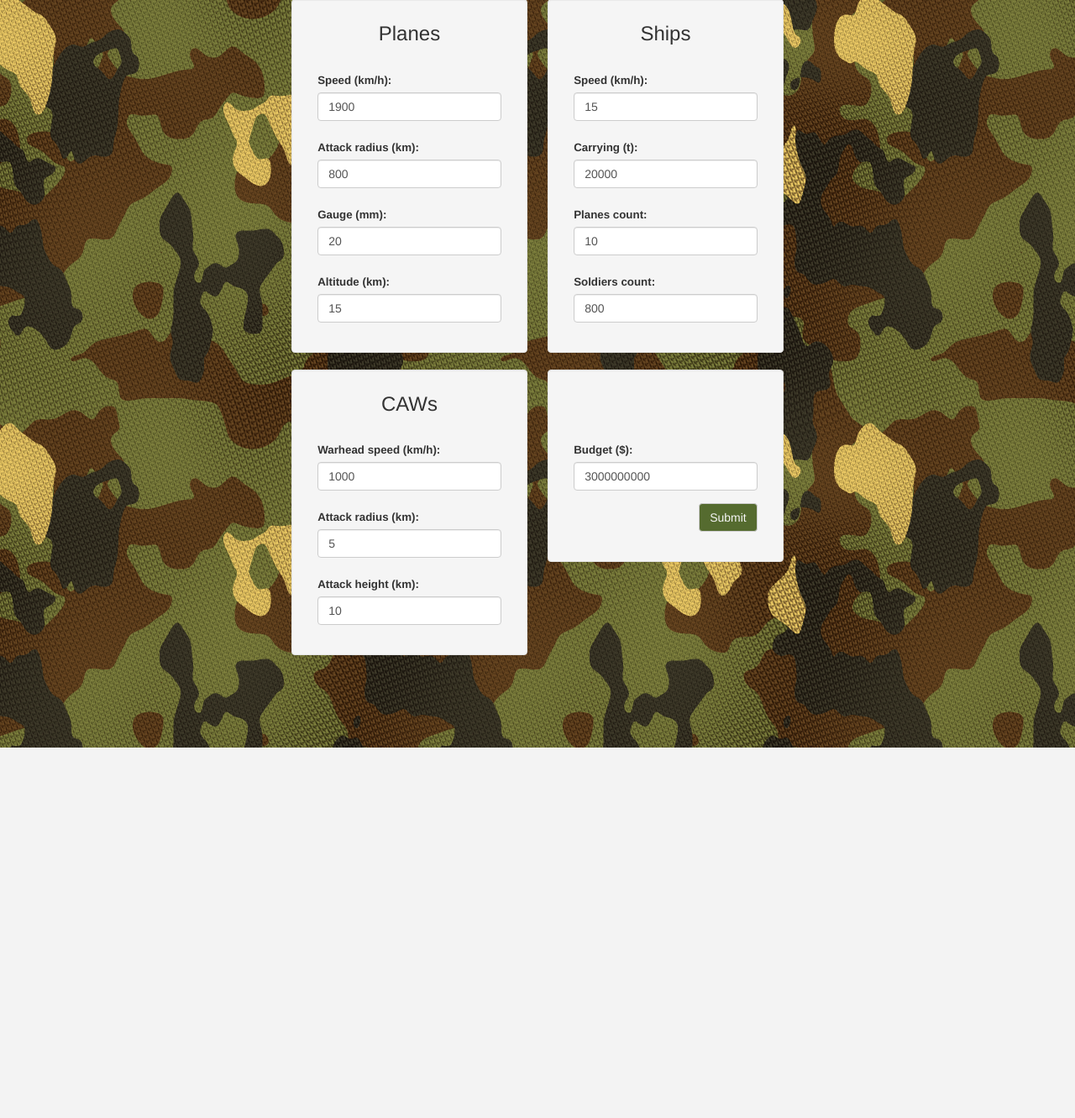
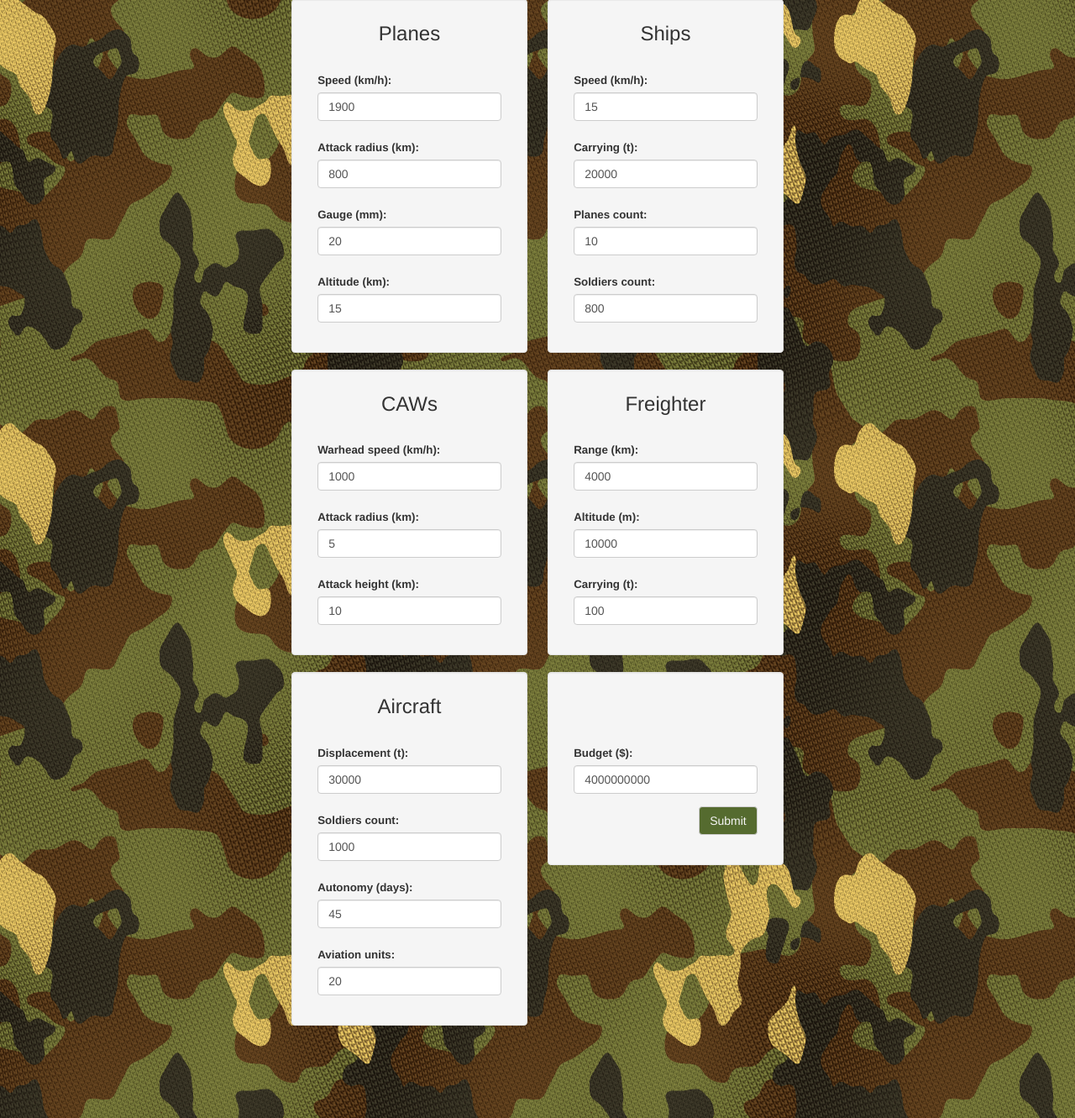
Before and after one commit to taras-ua/SA_2s_lab1, a Django app: page / in a window 1280 px wide. Shown: the part 471-1802 px from the top of the page at 84% size. Before the commit the page ends 1361 px from the top, so only its background shows below. Run offline with Django 3.2, Linux system fonts and the light colour scheme; some libraries are stand-ins or nearby versions.

Commit message:
UI with additional units input

```diff
--- a/app/controllers/method.py
+++ b/app/controllers/method.py
@@ -65,8 +65,9 @@ class Aircraft:
         self.cost = cost
         self.flag = True
 
+
 class Freighter:
-    def __init__(self, name, range, altitude , load_capacity, cost):
+    def __init__(self, name, range, altitude, load_capacity, cost):
         self.name = name
         self.range = range
         self.altitude = altitude
@@ -113,16 +114,15 @@ listOfBMPGeneric.append(BMP('M113', 64, 11, 70, 1050000))
 listOfBMPGeneric.append(BMP('BMP-1', 65, 8, 30, 40000))
 listOfBMPGeneric.append(BMP('Warrior', 75, 7, 155, 2100000))
 
-listOfAircraftsGeneric.append(Aircraft('Admiral Kuznetsov',55200,1609,45,45,3000000000))
-listOfAircraftsGeneric.append(Aircraft('Invicible',20600,875,50,22,3200000000))
-listOfAircraftsGeneric.append(Aircraft('Charle de Gol',42000,1900,45,40,2500000000))
-listOfAircraftsGeneric.append(Aircraft('Austria Prince',16700,763,60,22,2000000000))
-listOfAircraftsGeneric.append(Aircraft('George Bush',97000,5608,90,90,6500000000))
+listOfAircraftsGeneric.append(Aircraft('Admiral Kuznetsov', 55200, 1609, 45, 45, 3000000000))
+listOfAircraftsGeneric.append(Aircraft('Invicible', 20600, 875, 50, 22, 3200000000))
+listOfAircraftsGeneric.append(Aircraft('Charle de Gol', 42000, 1900, 45, 40, 2500000000))
+listOfAircraftsGeneric.append(Aircraft('Austria Prince', 16700, 763, 60, 22, 2000000000))
+listOfAircraftsGeneric.append(Aircraft('George Bush', 97000, 5608, 90, 90, 6500000000))
 
-listOfFreightersGeneric.append(Freighter('Airbus A400M',8700,12200,64.5,160000000))
-listOfFreightersGeneric.append(Freighter('Boeing KC-135',5550,15200,102,100000000))
-listOfFreightersGeneric.append(Freighter('AN-124',4800,11600,120,300000000))
-
+listOfFreightersGeneric.append(Freighter('Airbus A400M', 8700, 12200, 64.5, 160000000))
+listOfFreightersGeneric.append(Freighter('Boeing KC-135', 5550, 15200, 102, 100000000))
+listOfFreightersGeneric.append(Freighter('AN-124', 4800, 11600, 120, 300000000))
 
 
 def purposefulSearchMethod(dictOfWishes):
@@ -141,7 +141,8 @@ def purposefulSearchMethod(dictOfWishes):
     end = False
     while not end:
 
-        dictOfResults = {'Tank': '', 'Plane': '', 'Ship': '', 'PVO': '', 'BMP': '' , 'Aircraft': '' , 'Freighter':'' , 'price': 0}
+        dictOfResults = {'Tank': '', 'Plane': '', 'Ship': '', 'PVO': '', 'BMP': '', 'Aircraft': '', 'Freighter': '',
+                         'price': 0}
         sum = 0
 
         for tank in listOfTanks:
@@ -212,7 +213,7 @@ def purposefulSearchMethod(dictOfWishes):
                 freighter.flag = False
                 if not (freighter.range < dictOfWishes['wishFreighterRange'] or
                                 freighter.altitude < dictOfWishes['wishFreighterAltitude'] or
-                                freighter.load_capacity < dictOfWishes['wishAircraftLoadCapacity']):
+                                freighter.load_capacity < dictOfWishes['wishFreighterLoadCapacity']):
                     dictOfResults['Freighter'] = freighter.name
                     sum += freighter.cost
                     break
--- a/app/views.py
+++ b/app/views.py
@@ -3,7 +3,8 @@ from django.template import RequestContext
 from django.http import HttpResponse
 from django import forms
 import app.controllers.main as controller
-from app.controllers.method import listOfTanksGeneric, listOfBMPGeneric, listOfPlanesGeneric, listOfShipsGeneric, listOfPVOGeneric
+from app.controllers.method import listOfTanksGeneric, listOfBMPGeneric, listOfPlanesGeneric, listOfShipsGeneric, listOfPVOGeneric, \
+    listOfAircraftsGeneric, listOfFreightersGeneric
 
 
 class GraphForm(forms.Form):
@@ -24,6 +25,13 @@ class GraphForm(forms.Form):
     pvo_attack_radius = forms.IntegerField(min_value=1)
     pvo_speed = forms.IntegerField(min_value=1)
     pvo_attack_height = forms.IntegerField(min_value=1)
+    aircraft_displacement = forms.IntegerField(min_value=1)
+    aircraft_soldiers = forms.IntegerField(min_value=1)
+    aircraft_autonomy = forms.IntegerField(min_value=1)
+    aircraft_aviation = forms.IntegerField(min_value=1)
+    freighter_range = forms.IntegerField(min_value=1)
+    freighter_altitude = forms.IntegerField(min_value=1)
+    freighter_carrying = forms.IntegerField(min_value=1)
     budget = forms.IntegerField(min_value=1)
 
 
@@ -48,7 +56,14 @@ def home(request):
                 'pvo_attack_radius': 5,
                 'pvo_speed': 1000,
                 'pvo_attack_height': 10,
-                'budget': 3000000000,
+                'aircraft_displacement': 30000,
+                'aircraft_soldiers': 1000,
+                'aircraft_autonomy': 45,
+                'aircraft_aviation': 20,
+                'freighter_range': 4000,
+                'freighter_altitude': 10000,
+                'freighter_carrying': 100,
+                'budget': 4000000000,
             }
         )
         return render_to_response('home.html',
@@ -58,7 +73,9 @@ def home(request):
                                       'apcs': listOfBMPGeneric,
                                       'planes': listOfPlanesGeneric,
                                       'ships': listOfShipsGeneric,
-                                      'caws': listOfPVOGeneric
+                                      'caws': listOfPVOGeneric,
+                                      'aircrafts': listOfAircraftsGeneric,
+                                      'freighters': listOfFreightersGeneric
                                   },
                                   context_instance=RequestContext(request))
     if request.method == 'POST':
--- a/templates/home.html
+++ b/templates/home.html
@@ -254,6 +254,102 @@
                         </div>
                     </div>
                 </div>
+                <div class="subform well" id="freighter_form">
+                    <div class="form-group">
+                        <h3 class="control-label">Freighter</h3>
+                    </div>
+                    <div class="form-group">
+                        <label class="control-label col-sm-12" for="id_freighter_range">Range (km):</label>
+                        <div class="col-sm-12">
+                            {{ form.freighter_range|add_class:"form-control"|attr:"required" }}
+                        </div>
+                    </div>
+                    <div class="form-group">
+                        <label class="control-label col-sm-12" for="id_freighter_altitude">Altitude (m):</label>
+                        <div class="col-sm-12">
+                            {{ form.freighter_altitude|add_class:"form-control"|attr:"required" }}
+                        </div>
+                    </div>
+                    <div class="form-group">
+                        <label class="control-label col-sm-12" for="id_freighter_carrying">Carrying (t):</label>
+                        <div class="col-sm-12">
+                            {{ form.freighter_carrying|add_class:"form-control"|attr:"required" }}
+                        </div>
+                    </div>
+                </div>
+                <div class="subform well hidden-help" id="freighter_help">
+                    <table class="table">
+                        <thead>
+                            <th>MODEL</th>
+                            <th>RAN</th>
+                            <th>ALT</th>
+                            <th>CAR</th>
+                        </thead>
+                        <tbody>
+                            {% for freighter in freighters %}
+                                <tr>
+                                    <td>{{ freighter.name }}</td>
+                                    <td>{{ freighter.range }}</td>
+                                    <td>{{ freighter.altitude }}</td>
+                                    <td>{{ freighter.load_capacity }}</td>
+                                </tr>
+                            {% endfor %}
+                        </tbody>
+                    </table>
+                </div>
+            </div>
+            <div class="col-md-12">
+                <div class="subform well hidden-help" id="aircraft_help">
+                    <table class="table">
+                        <thead>
+                            <th>MODEL</th>
+                            <th>DIS</th>
+                            <th>SOL</th>
+                            <th>AUT</th>
+                            <th>AVI</th>
+                        </thead>
+                        <tbody>
+                            {% for aircraft in aircrafts %}
+                                <tr>
+                                    <td>{{ aircraft.name }}</td>
+                                    <td>{{ aircraft.displacement }}</td>
+                                    <td>{{ aircraft.soldiers }}</td>
+                                    <td>{{ aircraft.autonomy }}</td>
+                                    <td>{{ aircraft.aviation }}</td>
+                                </tr>
+                            {% endfor %}
+                        </tbody>
+                    </table>
+                </div>
+                <div class="subform well" id="aircraft_form">
+                    <div class="form-group">
+                        <h3 class="control-label">Aircraft</h3>
+                    </div>
+                    <div class="form-group">
+                        <label class="control-label col-sm-12" for="id_aircraft_displacement">Displacement (t):</label>
+                        <div class="col-sm-12">
+                            {{ form.aircraft_displacement|add_class:"form-control"|attr:"required" }}
+                        </div>
+                    </div>
+                    <div class="form-group">
+                        <label class="control-label col-sm-12" for="id_aircraft_soldiers">Soldiers count:</label>
+                        <div class="col-sm-12">
+                            {{ form.aircraft_soldiers|add_class:"form-control"|attr:"required" }}
+                        </div>
+                    </div>
+                    <div class="form-group">
+                        <label class="control-label col-sm-12" for="id_aircraft_autonomy">Autonomy (days):</label>
+                        <div class="col-sm-12">
+                            {{ form.aircraft_autonomy|add_class:"form-control"|attr:"required" }}
+                        </div>
+                    </div>
+                    <div class="form-group">
+                        <label class="control-label col-sm-12" for="id_aircraft_aviation">Aviation units:</label>
+                        <div class="col-sm-12">
+                            {{ form.aircraft_aviation|add_class:"form-control"|attr:"required" }}
+                        </div>
+                    </div>
+                </div>
                 <div class="subform well">
                     <div class="form-group">
                         <h3 class="control-label">&nbsp;</h3>
--- a/templates/result.html
+++ b/templates/result.html
@@ -13,7 +13,7 @@
     <script src="{{ STATIC_URL }}js/home.js"></script>
 </head>
 <body>
-    <div class="result-holder well col-md-6 col-md-offset-3 col-sm-8 col-sm-offset-2 col-xs-10 col-xs-offset-1">
+    <div class="result-holder well col-md-8 col-md-offset-2 col-sm-10 col-sm-offset-1 col-xs-12 col-xs-offset-0">
         <table class="table">
             <thead>
                 <th>No.</th>
@@ -22,6 +22,8 @@
                 <th>Plane</th>
                 <th>Ship</th>
                 <th>CAW</th>
+                <th>Aircraft</th>
+                <th>Freighter</th>
                 <th>Price</th>
             </thead>
             <tbody>
@@ -33,6 +35,8 @@
                         <td>{{ res.Plane }}</td>
                         <td>{{ res.Ship }}</td>
                         <td>{{ res.PVO }}</td>
+                        <td>{{ res.Freighter }}</td>
+                        <td>{{ res.Aircraft }}</td>
                         <td>{{ res.price }}</td>
                     </tr>
                 {% endfor %}
```
Also changed, not shown: app/controllers/main.py (+7 -0 lines).
